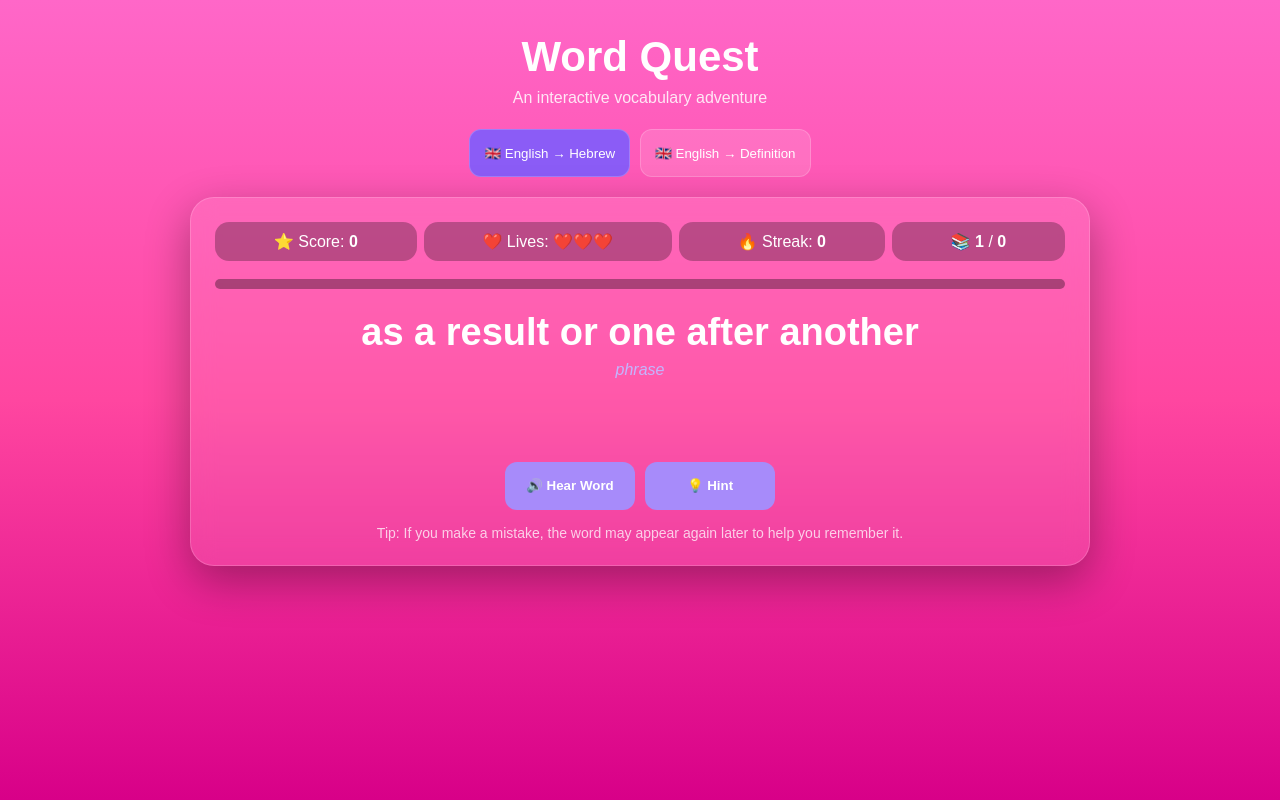
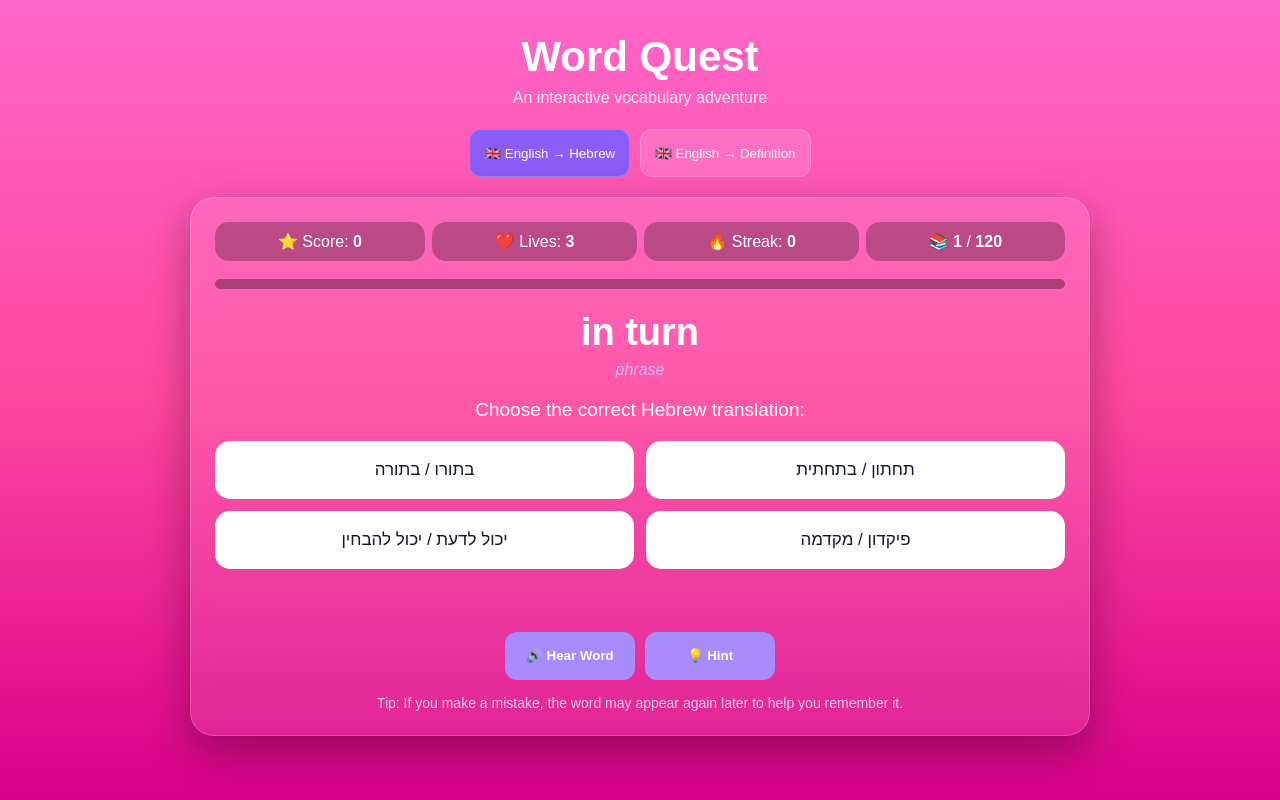
Before and after one commit to noyagerbi/noya_roni_english_project, a plain HTML site: page index.html in a window 1280 px wide. Drawn offline with Linux system fonts and the light colour scheme.

Commit message:
Refactor render function and update feedback display
Refactor rendering logic to simplify question and answer generation. Update feedback and hint display for improved user experience.

```diff
--- a/index.html
+++ b/index.html
@@ -150,41 +150,27 @@
  start();
 }
 function render(){
+ if(index>=deck.length || lives<=0){finish();return}
+ locked=false;
  const x=deck[index];
- document.getElementById('word').textContent=mode==='he'?x.en:x.he;
+ document.getElementById('word').textContent=x.w;
  document.getElementById('pos').textContent=x.pos;
+ document.getElementById('count').textContent=index+1;
+ document.getElementById('total').textContent=deck.length;
  document.getElementById('score').textContent=score;
- document.getElementById('lives').textContent='❤️'.repeat(lives);
+ document.getElementById('lives').textContent=lives;
  document.getElementById('streak').textContent=streak;
-
- let correct,prompt;
-
- if(mode==='he'){
-   correct=x.he;
-   prompt='Choose the correct Hebrew translation:';
- }else{
-   correct=x.en;
-   prompt='Which English definition is correct?';
- }
-
- document.getElementById('prompt').textContent=prompt;
-
- const choices=[
-   correct,
-   ...deck
-     .filter(y=>y!==x)
-     .sort(()=>Math.random()-.5)
-     .slice(0,3)
-     .map(y=>mode==='he'?y.he:y.en)
- ].sort(()=>Math.random()-.5);
-
- const box=document.getElementById('answers');
- box.innerHTML='';
- choices.forEach(c=>{
-  const b=document.createElement('button');
-  b.textContent=c;
-  b.onclick=()=>answer(c,correct,b);
-  box.appendChild(b);
+ document.getElementById('bar').style.width=((index/deck.length)*100)+'%';
+ document.getElementById('feedback').textContent='';
+ let correct, prompt;
+ if(mode==='he'){correct=x.he;prompt='Choose the correct Hebrew translation:'}
+ else {correct=x.en;prompt='Which English definition is correct?'}
+ document.getElementById('question').textContent=prompt;
+ let pool=shuffle(WORDS.filter(y=>y.w!==x.w)).slice(0,3).map(y=>mode==='he'?y.he:y.en);
+ let opts=shuffle([correct,...pool]);
+ const box=document.getElementById('answers');box.innerHTML='';
+ opts.forEach(o=>{
+  const b=document.createElement('button');b.textContent=o;b.onclick=()=>answer(b,o,correct,x);box.appendChild(b)
  });
 }
 function answer(btn,choice,correct,x){
@@ -204,12 +190,7 @@
 function showHint(){
  if(locked)return;
  const x=deck[index];
-
- if(mode==='he'){
-   document.getElementById('feedback').textContent='💡 Hint: The answer is an English word.';
- }else{
-   document.getElementById('feedback').textContent='💡 Hint: '+x.he;
- }
+ document.getElementById('feedback').textContent='💡 Hint: '+x.en;
 }
 function speak(){
  if(!deck[index])return;
```
